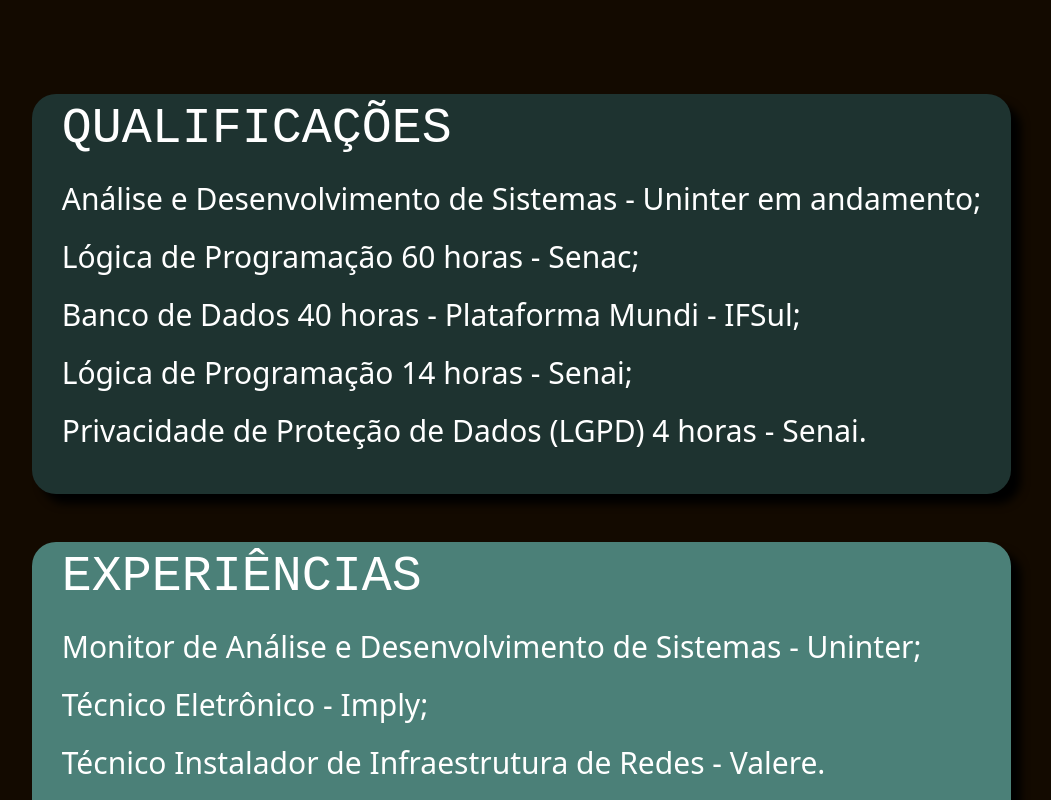
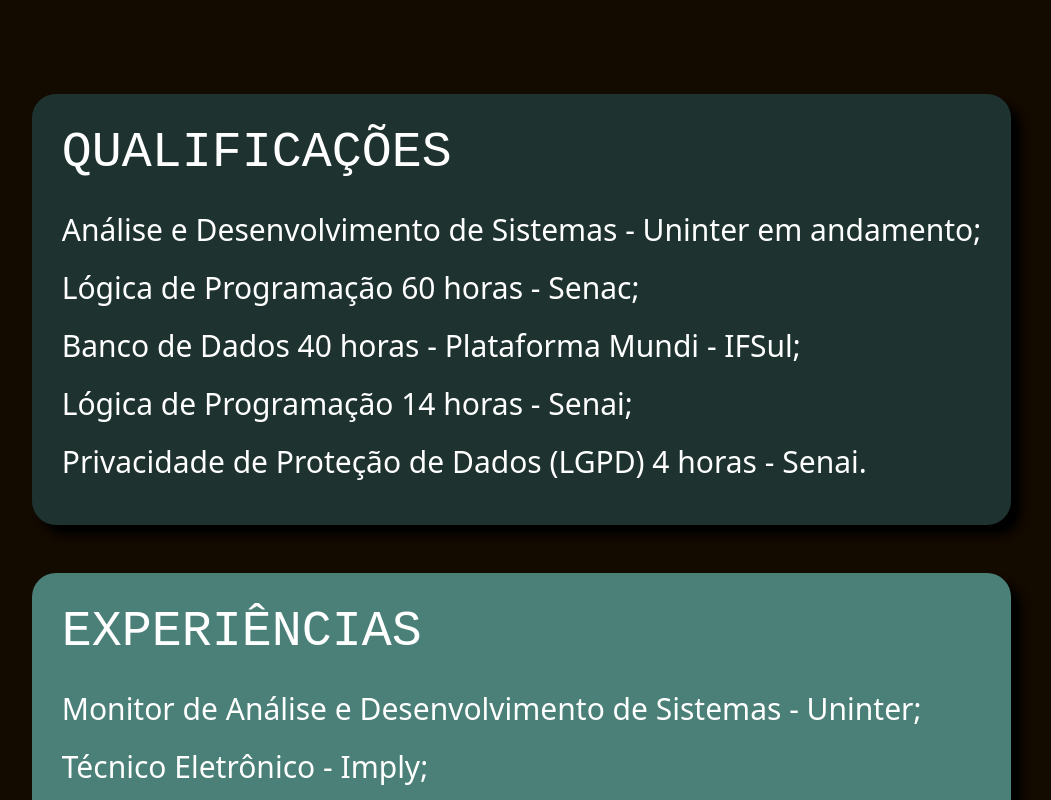
Before and after one commit to danton-ferrari/protfolio, a React (Vite) app: page / in a window 1280 px wide. Shown: the part 780-1580 px from the top of the page, without its empty margins (118-1169 px from the left). Built offline with nearby package versions, Linux system fonts and the light colour scheme.

Commit message:
Ajeitei mais algumas coisas

```diff
--- a/src/pages/SobreMim.css
+++ b/src/pages/SobreMim.css
@@ -27,18 +27,17 @@
 }
 
 .qualificacoes-h2 {
-  font-family: system-ui, -apple-system, BlinkMacSystemFont, "Segoe UI", Roboto,
-    Oxygen, Ubuntu, Cantarell, "Open Sans", "Helvetica Neue", sans-serif;
+  font-family: monospace;
   font-size: 26px;
   font-weight: 400;
-  line-height: 50px;
-  margin: 0;
+  /* line-height: 50px; */
+  margin: 30px 0 0 0;
 }
 
 .qualificacoes-lista {
   font-size: 18px;
   font-weight: 400;
-  margin: 10px 30px 30px 30px;
+  margin: 24px 30px 30px 30px;
   /* padding: 10px 30px 30px 30px; */
 }
 
@@ -57,12 +56,11 @@
 }
 
 .experiencias-h2 {
-  font-family: system-ui, -apple-system, BlinkMacSystemFont, "Segoe UI", Roboto,
-    Oxygen, Ubuntu, Cantarell, "Open Sans", "Helvetica Neue", sans-serif;
+  font-family: monospace;
   font-size: 26px;
   font-weight: 400;
-  line-height: 50px;
-  margin: 0;
+  /* line-height: 50px; */
+  margin: 30px 0 0 0;
 }
 /*
 @font-face {
@@ -73,7 +71,7 @@
 .experiencias-lista {
   font-size: 18px;
   font-weight: 400;
-  margin: 10px 30px 30px 30px;
+  margin: 24px 30px 30px 30px;
 }
 
 .experiencias-lista ul {
@@ -223,7 +221,7 @@
     margin-left: 30px;
     /* padding-left: 30px; */
     font-size: 50px;
-    line-height: 70px;
+    /* line-height: 70px; */
     /* color: #2f2f2f; */
   }
 
@@ -234,7 +232,7 @@
     /* padding-left: 30px; */
     font-size: 50px;
     font-weight: 400;
-    line-height: 70px;
+    /* line-height: 70px; */
     /* color: #2f2f2f; */
   }
 
```
